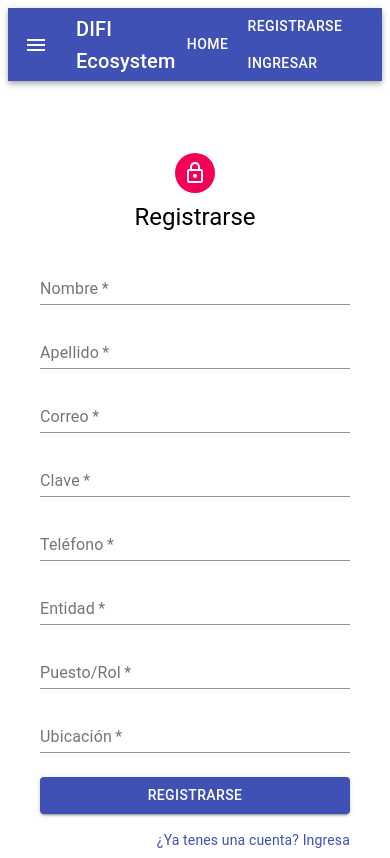
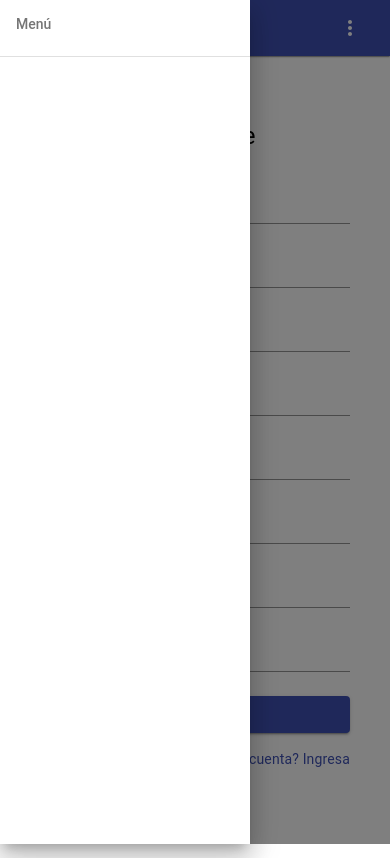
Before and after one commit to unq-arqsoft-difi/covid-front-react, a React (Create React App) app: page /register in a window 390 px wide. Both pictures are taken after a click on the button 36 px from the left and 44 px from the top of the page. Built offline with nearby package versions, Linux system fonts and the light colour scheme; the HTML template or start-up script is replaced by a standard one.

Commit message:
Se agrega drawer y menu mobile

```diff
--- a/src/App.jsx
+++ b/src/App.jsx
@@ -8,7 +8,7 @@ import {
   Switch,
   Route,
 } from "react-router-dom";
-import Navbar from './components/Navbar'
+import Navbar from './components/Navbar/Navbar'
 import SignUp from './components/SignUp'
 import SignIn from './components/SignIn'
 import Landing from './components/Landing'
@@ -27,7 +27,7 @@ function App() {
     <div className={classes.root}>
       <AuthContextProvider>
         <Router>
-          <Navbar></Navbar>
+          <Navbar />
           <Container>
             <Switch>
               <Route path="/" exact>
--- a/src/components/Navbar.jsx
+++ /dev/null
@@ -1,52 +0,0 @@
-import React, { useContext } from 'react';
-import { makeStyles } from '@material-ui/core/styles';
-import {
-  AppBar,
-  Button,
-  IconButton,
-  Toolbar,
-  Typography,
-} from '@material-ui/core';
-import MenuIcon from '@material-ui/icons/Menu';
-import { Link } from "react-router-dom";
-import { AuthContext } from '../contexts/AuthContext';
-
-const useStyles = makeStyles((theme) => ({
-  root: {
-    flexGrow: 1,
-  },
-  menuButton: {
-    marginRight: theme.spacing(2),
-  },
-  title: {
-    flexGrow: 1,
-  },
-}));
-
-const Navbar = () => {
-  const classes = useStyles();
-  const { isAuthenticated, logOut } = useContext(AuthContext);
-  return (
-    <AppBar position="static">
-      <Toolbar>
-        <IconButton edge="start" className={classes.menuButton} color="inherit" aria-label="menu">
-          <MenuIcon />
-        </IconButton>
-        <Typography variant="h6" className={classes.title}>
-          DIFI Ecosystem
-            </Typography>
-        <Button color="inherit" component={Link} to="/">Home</Button>
-        {isAuthenticated() ? (
-          <Button color="inherit" onClick={logOut} component={Link} to="/">Logout</Button>
-        ) : (<div>
-          <Button color="inherit" component={Link} to="/register">Registrarse</Button>
-          <Button color="inherit" component={Link} to="/logIn">Ingresar</Button>
-        </div>
-          )}
-
-      </Toolbar>
-    </AppBar>
-  );
-}
-
-export default Navbar;
--- /dev/null
+++ b/src/components/Navbar/Navbar.jsx
@@ -0,0 +1,112 @@
+import React, { useContext, useState } from 'react';
+import {
+  AppBar,
+  Button,
+  Divider,
+  Drawer,
+  IconButton,
+  List,
+  ListSubheader,
+  makeStyles,
+  Toolbar,
+  Typography,
+} from '@material-ui/core/';
+import MenuIcon from '@material-ui/icons/Menu';
+import { Link } from "react-router-dom";
+import { AuthContext } from './../../contexts/AuthContext';
+import NavbarMobileMenu from './NavbarMobileMenu'
+
+const useStyles = makeStyles((theme) => ({
+  list: {
+    width: 250,
+  },
+  grow: {
+    flexGrow: 1,
+  },
+  menuButton: {
+    marginRight: theme.spacing(2),
+  },
+  sectionDesktop: {
+    display: 'none',
+    [theme.breakpoints.up('md')]: {
+      display: 'flex',
+    },
+  },
+}));
+
+export default function PrimarySearchAppBar() {
+  const classes = useStyles();
+  const [drawerOpen, setDrawerOpem] = useState(false);
+  const { isAuthenticated, logOut } = useContext(AuthContext);
+
+  const toggleDrawer = (open) => (event) => {
+    if (event.type === 'keydown' && (event.key === 'Tab' || event.key === 'Shift')) {
+      return;
+    }
+    setDrawerOpem(open);
+  };
+
+  const drawerList = (
+    <div
+      role="presentation"
+      className={classes.list}
+      onClick={toggleDrawer(false)}
+      onKeyDown={toggleDrawer(false)}
+    >
+      <List
+        component='nav'
+        aria-labelledby='nested-list-subheader'
+        subheader={
+          <ListSubheader component="div">
+            Menú
+        </ListSubheader>
+        }
+        className={classes.root}
+      >
+      </List>
+      <Divider />
+
+    </div>
+  )
+
+  const renderRegisterLoginMenu = (
+    <div>
+      <Button
+        color="inherit"
+        component={Link}
+        to="/register">
+        Registrarse
+        </Button>
+      <Button component={Link} to="/login" color="inherit" variant="outlined">Ingresar</Button>
+    </div>
+  );
+
+  return (
+    <div className={classes.grow}>
+      <AppBar position="absolute" elevation={1}>
+        <Toolbar>
+          <IconButton
+            edge="start"
+            className={classes.menuButton}
+            color="inherit"
+            aria-label="open drawer"
+            onClick={toggleDrawer(true)}
+          >
+            <MenuIcon />
+          </IconButton>
+          <Drawer anchor='left' open={drawerOpen} onClose={toggleDrawer(false)}>
+            {drawerList}
+          </Drawer>
+          <Typography className={classes.title} variant="h6" noWrap>
+            DIFI Ecosystem
+          </Typography>
+          <div className={classes.grow} />
+          <div className={classes.sectionDesktop}>
+            {isAuthenticated() ? (<Button color="inherit" onClick={logOut} component={Link} to="/">Logout</Button>) : renderRegisterLoginMenu}
+          </div>
+          <NavbarMobileMenu />
+        </Toolbar>
+      </AppBar>
+    </div>
+  );
+}
--- /dev/null
+++ b/src/components/Navbar/NavbarMobileMenu.jsx
@@ -0,0 +1,103 @@
+import React, { useContext, useState } from 'react';
+import {
+  makeStyles,
+  Button,
+  Menu,
+  IconButton,
+  MenuItem,
+} from '@material-ui/core/';
+import MoreIcon from '@material-ui/icons/MoreVert';
+import { Link } from "react-router-dom";
+import { AuthContext } from './../../contexts/AuthContext';
+
+const useStyles = makeStyles((theme) => ({
+  menuButton: {
+    marginRight: theme.spacing(2),
+  },
+  sectionMobile: {
+    display: 'flex',
+    [theme.breakpoints.up('md')]: {
+      display: 'none',
+    },
+  }
+}));
+
+const NavbarMobileMenu = () => {
+  const { isAuthenticated, logOut } = useContext(AuthContext);
+  const classes = useStyles();
+  const [mobileMoreAnchorEl, setMobileMoreAnchorEl] = useState(null);
+  const isMobileMenuOpen = Boolean(mobileMoreAnchorEl);
+  const handleMobileMenuClose = () => {
+    setMobileMoreAnchorEl(null);
+  };
+  const handleMobileMenuOpen = (event) => {
+    setMobileMoreAnchorEl(event.currentTarget);
+  };
+  const mobileMenuId = 'primary-account-menu-mobile';
+  const RenderMobileMenu = () => {
+    return (<Menu
+      anchorEl={mobileMoreAnchorEl}
+      anchorOrigin={{ vertical: 'top', horizontal: 'right' }}
+      id={mobileMenuId}
+      keepMounted
+      transformOrigin={{ vertical: 'top', horizontal: 'right' }}
+      open={isMobileMenuOpen}
+      onClose={handleMobileMenuClose}
+    >
+      {isAuthenticated ?
+        (
+          <MenuItem onClick={null}>
+            <Button
+              aria-label="account of current user"
+              aria-controls="primary-account-menu"
+              aria-haspopup="true"
+              color="inherit"
+              component={Link}
+              onClick={logOut}
+              to="/"
+            >
+              Salir
+                </Button>
+          </MenuItem>) :
+        <div><MenuItem onClick={null}>
+          <Button
+            aria-label="account of current user"
+            aria-controls="primary-account-menu"
+            aria-haspopup="true"
+            color="inherit"
+            component={Link}
+            to="/register"
+          >
+            Registrarse
+            </Button>
+        </MenuItem>
+          <MenuItem onClick={null}>
+            <Button
+              aria-label="account of current user"
+              aria-controls="primary-account-menu"
+              aria-haspopup="true"
+              color="inherit"
+              component={Link}
+              to="/login"
+            >
+              Ingresar
+            </Button>
+          </MenuItem></div>
+      }
+    </Menu>)};
+  return (
+    <div className={classes.sectionMobile}>
+      <IconButton
+        aria-label="show more"
+        aria-controls={mobileMenuId}
+        aria-haspopup="true"
+        onClick={handleMobileMenuOpen}
+        color="inherit"
+      >
+        <MoreIcon />
+      </IconButton>
+      <RenderMobileMenu/>
+    </div>);
+}
+
+export default NavbarMobileMenu;
--- a/src/contexts/AuthContext.jsx
+++ b/src/contexts/AuthContext.jsx
@@ -24,7 +24,7 @@ const AuthContextProvider = (props) => {
     localStorage.setItem(authKey, null);
   };
 
-  const isAuthenticated = () => token != null
+  const isAuthenticated = () => token != null;
 
   // Private methods
   const saveAuthInfo = (authInfo) => {
```
